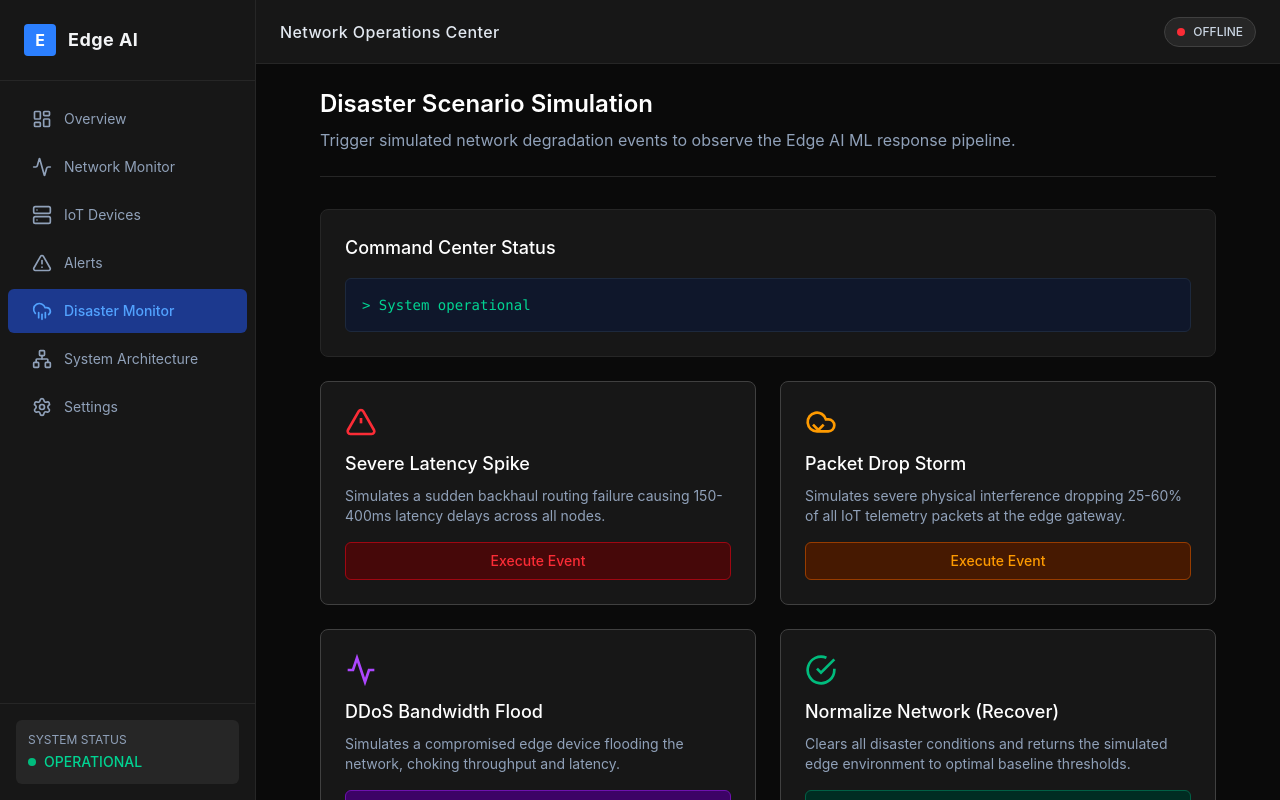
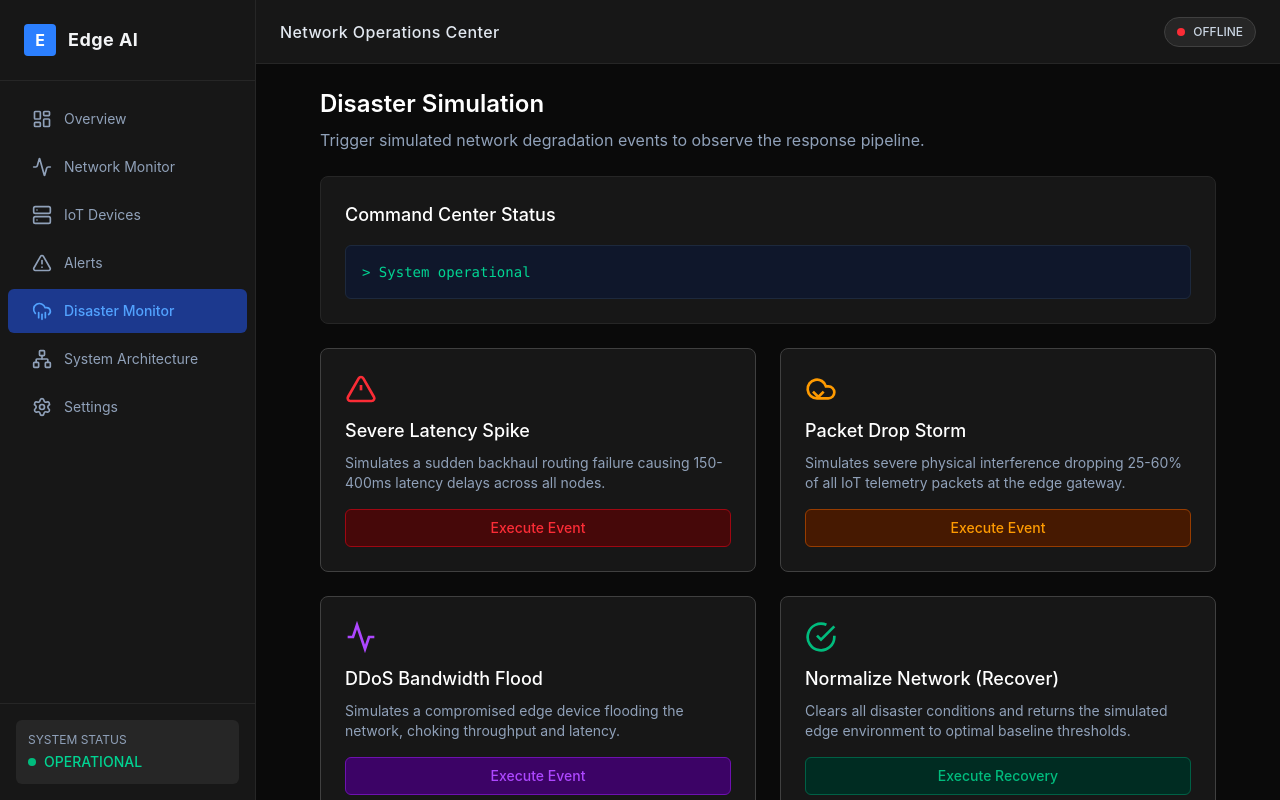
Before and after one commit to titangamer001/edge-ai-frontend, a React (Vite) app: page /disaster in a window 1280 px wide. Built offline with nearby package versions, Linux system fonts and the light colour scheme; no server answers.

Commit message:
Completely scrub remaining frontend AI mentions

```diff
--- a/src/pages/Alerts.tsx
+++ b/src/pages/Alerts.tsx
@@ -8,8 +8,8 @@ export default function Alerts() {
   return (
     <div className="flex flex-col h-full">
       <div className="mb-6">
-        <h1 className="text-2xl font-semibold text-white">Alert Center</h1>
-        <p className="text-slate-400 mt-1">Automated warnings generated by the AI Engine and Threshold Logic</p>
+        <h1 className="text-2xl font-semibold text-white">System Alerts</h1>
+        <p className="text-slate-400 mt-1">Automated warnings generated by the Threshold Logic</p>
       </div>
 
       <div className="bg-neutral-900 border border-neutral-800 rounded-lg flex-1 overflow-hidden flex flex-col">
--- a/src/pages/Architecture.tsx
+++ b/src/pages/Architecture.tsx
@@ -6,7 +6,7 @@ export default function Architecture() {
     <div className="flex flex-col h-full">
       <div className="mb-6">
         <h1 className="text-2xl font-semibold text-white">System Architecture</h1>
-        <p className="text-slate-400 mt-1">Data flow from Edge sensors to AI monitoring</p>
+        <p className="text-slate-400 mt-1">Data flow from Edge sensors to monitoring dashboard</p>
       </div>
 
       <div className="bg-neutral-900 border border-neutral-800 rounded-lg flex-1 overflow-y-auto p-12 flex flex-col items-center">
@@ -35,13 +35,13 @@ export default function Architecture() {
           <ArrowDown className="text-slate-600 mt-4" size={24}/>
         </div>
 
-        {/* Layer 3: Processing & AI */}
+        {/* Layer 3: Processing */}
         <div className="flex flex-col items-center mb-8">
           <div className="px-8 py-4 bg-purple-950 border border-purple-800 rounded-lg flex items-center gap-4 min-w-[400px] justify-center">
             <Cpu className="text-purple-400" size={32}/>
             <div className="text-center">
-              <h3 className="text-white font-medium">FastAPI & AI Engine</h3>
-              <p className="text-xs text-slate-400">Scikit-Learn Isolation Forest / Data Stream</p>
+              <h3 className="text-white font-medium">FastAPI Backend</h3>
+              <p className="text-xs text-slate-400">Real-time Data Stream Processing</p>
             </div>
           </div>
           <div className="flex gap-16 mt-4">
--- a/src/pages/Disaster.tsx
+++ b/src/pages/Disaster.tsx
@@ -17,9 +17,9 @@ export default function Disaster() {
 
   return (
     <div className="max-w-4xl mx-auto">
-      <div className="mb-8 border-b border-neutral-800 pb-6">
-        <h1 className="text-2xl font-semibold text-white">Disaster Scenario Simulation</h1>
-        <p className="text-slate-400 mt-2">Trigger simulated network degradation events to observe the Edge AI ML response pipeline.</p>
+      <div className="mb-6">
+        <h1 className="text-2xl font-semibold text-white">Disaster Simulation</h1>
+        <p className="text-slate-400 mt-2">Trigger simulated network degradation events to observe the response pipeline.</p>
       </div>
 
       <div className="bg-neutral-900 border border-neutral-800 rounded-lg p-6 mb-6">
--- a/src/pages/Settings.tsx
+++ b/src/pages/Settings.tsx
@@ -44,13 +44,6 @@ export default function Settings() {
             </div>
             <div className="flex items-center justify-between p-4 bg-neutral-800 rounded-md border border-neutral-800">
               <div>
-                <p className="font-medium text-white">AI Engine (Scikit-Learn)</p>
-                <p className="text-sm text-slate-400">IsolationForest Model [Loaded]</p>
-              </div>
-              <span className="px-3 py-1 bg-emerald-900 text-emerald-400 text-xs font-medium rounded-full">Active</span>
-            </div>
-            <div className="flex items-center justify-between p-4 bg-neutral-800 rounded-md border border-neutral-800">
-              <div>
                 <p className="font-medium text-white">Grafana Sync</p>
                 <p className="text-sm text-slate-400">Time-series metric push</p>
               </div>
```
